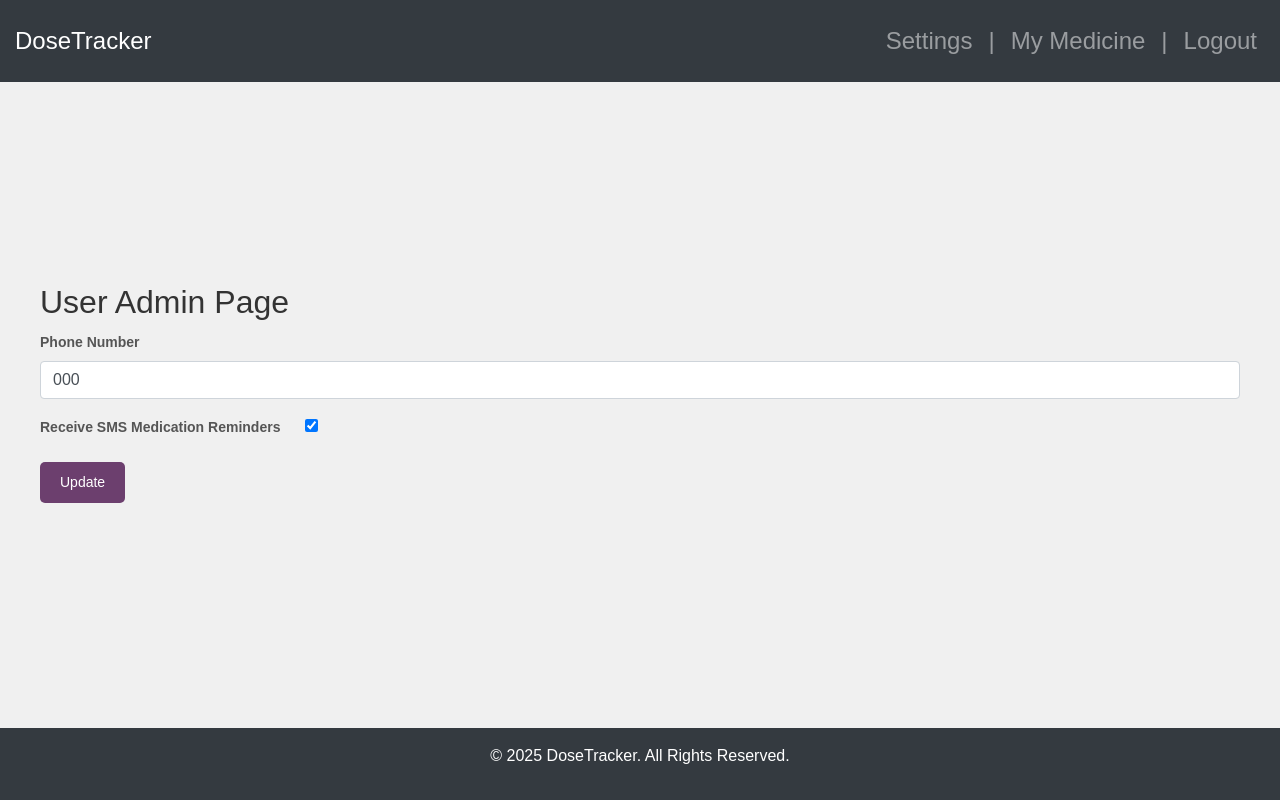
After one commit to djr812/DoseTracker, a Flask app: page /auth/user-admin in a window 1280 px wide. The commit adds this page. Run offline with Flask 3, Linux system fonts and the light colour scheme; a user stored in the database is signed in; tables that the repository leaves empty hold one stand-in row (values such as "Sample post"); some libraries are stand-ins or nearby versions.

Commit message:
Added User Admin page and ability to turn off  med reminders

```diff
--- a/app/application.py
+++ b/app/application.py
@@ -76,7 +76,7 @@ def create_app():
 
     scheduler.add_job(
         schedule_daily_reminders,
-        CronTrigger(hour=8, minute=31),  # Trigger at 1:00 AM every day
+        CronTrigger(hour=12, minute=45),  # Trigger at 1:00 AM every day
         args=[app],
     )
 
@@ -110,14 +110,21 @@ def schedule_daily_reminders(app):
 
         # For each unique reminder time, schedule an SMS job
         for reminder_time, meds in reminders_by_time.items():
-            # Schedule a job to send the SMS for that reminder time
-            scheduler.add_job(
-                send_sms,
-                CronTrigger(hour=reminder_time.hour, minute=reminder_time.minute),  # Schedule job at reminder time
-                args=[(reminder_time, meds, app)],  # Pass reminder time and list of medications
-                id=f"send_sms_{reminder_time.hour}_{reminder_time.minute}",  # Ensure unique job ID
-                replace_existing=True  # Replace any existing jobs for the same time
-            )
+            for med in meds:
+                user = med.user
+
+                # Skip users who opted out of SMS reminders
+                if not user.receive_sms_reminders:
+                    continue
+
+                # Schedule a job to send the SMS for that reminder time
+                scheduler.add_job(
+                    send_sms,
+                    CronTrigger(hour=reminder_time.hour, minute=reminder_time.minute),  # Schedule job at reminder time
+                    args=[(reminder_time, meds, app)],  # Pass reminder time and list of medications
+                    id=f"send_sms_{reminder_time.hour}_{reminder_time.minute}",  # Ensure unique job ID
+                    replace_existing=True  # Replace any existing jobs for the same time
+                )
         # Print the currently scheduled jobs
         jobs = scheduler.get_jobs()
         for job in jobs:
@@ -138,8 +145,10 @@ def send_sms(job_data):
         # Retrieve the user's phone number from the database
         user = User.query.get(meds[0].user_id)
         if user and user.phone_number:
+            if user.phone_number.startswith('0'):
+                user_phone_number = user.phone_number[1:]
             # add +61 country code
-            user_phone_number = f"+61 {user.phone_number}"
+            user_phone_number = f"+61 {user_phone_number}"
         else:
             print("User phone number is missing.")
             return
@@ -157,7 +166,6 @@ def send_sms(job_data):
             try:
                 for med in meds:
                     med.status = 'sent'
-                    db.session.add(med)
                 db.session.commit()
                 print(f"Updated status to 'sent' for {len(meds)} medications.")
             except Exception as e:
--- a/app/auth/routes.py
+++ b/app/auth/routes.py
@@ -4,7 +4,7 @@ from flask_bcrypt import Bcrypt
 from flask_mail import Message
 from flask_login import login_user, login_required, current_user, logout_user
 from app.models import User
-from app.forms import LoginForm, SignUpForm, ForgotPasswordForm, ResetPasswordForm
+from app.forms import LoginForm, SignUpForm, ForgotPasswordForm, ResetPasswordForm, UserAdminForm
 from itsdangerous import URLSafeTimedSerializer as Serializer
 from itsdangerous import SignatureExpired, BadSignature
 from urllib.parse import quote_plus, unquote_plus
@@ -74,8 +74,8 @@ def sign_up():
         hashed_password = bcrypt.generate_password_hash(password).decode('utf-8')
 
         # Remove leading zero from mobile number
-        if phone_number.startswith('0'):
-            phone_number = phone_number[1:]
+        #if phone_number.startswith('0'):
+        #    phone_number = phone_number[1:]
 
         # Create new user
         new_user = User(email=email, password_hash=hashed_password, phone_number=phone_number)
@@ -154,3 +154,30 @@ def reset_password(token):
         return redirect(url_for('auth.login'))
 
     return render_template('reset_password.html', form=form, token=token)
+
+
+@auth_bp.route('/user-admin', methods=['GET', 'POST'])
+@login_required
+def user_admin():
+    form = UserAdminForm()
+
+    # Pre-fill the form with current user data
+    if request.method == 'GET':
+        form.phone_number.data = current_user.phone_number
+        form.receive_sms_reminders.data = current_user.receive_sms_reminders
+
+    if form.validate_on_submit():
+        # Update user information
+        current_user.phone_number = form.phone_number.data
+        current_user.receive_sms_reminders = form.receive_sms_reminders.data
+
+        try:
+            db.session.commit()
+            flash('Your information has been updated!', 'success')
+            return redirect(url_for('medicines.my_medicine'))
+        except Exception as e:
+            db.session.rollback()
+            flash(f'Error: {e}', 'error')
+            return redirect(url_for('auth.user_admin'))  # Redirect to the same page
+
+    return render_template('user_admin.html', form=form)
--- a/app/forms.py
+++ b/app/forms.py
@@ -1,5 +1,5 @@
 from flask_wtf import FlaskForm
-from wtforms import StringField, PasswordField, TextAreaField, SelectField, TimeField
+from wtforms import StringField, PasswordField, TextAreaField, SelectField, TimeField, BooleanField
 from wtforms.validators import DataRequired, Email, EqualTo, Optional, InputRequired, Length
 from wtforms.fields import FieldList
 
@@ -68,4 +68,7 @@ class EditMedicineForm(FlaskForm):
     reminder_time = FieldList(TimeField('Reminder Time', format='%H:%M'), min_entries=1, max_entries=4)
     reminder_message = FieldList(StringField('Reminder Message'), min_entries=1, max_entries=4)
 
-    # Remove the FieldList for status (we'll handle it manually in the route)
+
+class UserAdminForm(FlaskForm):
+    phone_number = StringField('Phone Number', validators=[Length(max=15)])
+    receive_sms_reminders = BooleanField('Receive SMS Medication Reminders', default=True)
--- a/app/models.py
+++ b/app/models.py
@@ -9,6 +9,7 @@ class User(db.Model):
     email = db.Column(db.String(255), unique=True, nullable=False)
     password_hash = db.Column(db.String(255), nullable=False)
     phone_number = db.Column(db.String(15), unique=True, nullable=True)
+    receive_sms_reminders = db.Column(db.Boolean, default=True)
     created_at = db.Column(db.DateTime, default=db.func.current_timestamp())
     updated_at = db.Column(db.DateTime, default=db.func.current_timestamp(), onupdate=db.func.current_timestamp())
 
--- a/app/static/css/style.css
+++ b/app/static/css/style.css
@@ -214,6 +214,16 @@ button:hover {
     text-align: center;
     font-size: 14px;
     color: #6c3f6e;
+}
+
+/* User Admin Styling */
+.checkbox-container {
+    display: inline-block;
+    margin-left: 20px;
+}
+
+.checkbox-label {
+    display: inline-block;
 }
 
 /* Medicines Page Styling */
--- a/app/templates/layout.html
+++ b/app/templates/layout.html
@@ -27,7 +27,16 @@
                 <ul class="navbar-nav ml-auto">
                     {% if current_user.is_authenticated %}
                     <li class="nav-item">
+                        <a class="nav-link" href="{{ url_for('auth.user_admin') }}">Settings</a>
+                    </li>
+                    <li class="nav-item">
+                        <a class="nav-link">|</a>
+                    </li>
+                    <li class="nav-item">
                         <a class="nav-link" href="{{ url_for('medicines.my_medicine') }}">My Medicine</a>
+                    </li>
+                    <li class="nav-item">
+                        <a class="nav-link">|</a>
                     </li>
                     <li class="nav-item">
                         <a class="nav-link" href="{{ url_for('auth.logout') }}">Logout</a>
@@ -35,6 +44,9 @@
                     {% else %}
                     <li class="nav-item">
                         <a class="nav-link" href="{{ url_for('auth.login') }}">Login</a>
+                    </li>
+                    <li class="nav-item">
+                        <a class="nav-link">|</a>
                     </li>
                     <li class="nav-item">
                         <a class="nav-link" href="{{ url_for('auth.sign_up') }}">Sign Up</a>
--- /dev/null
+++ b/app/templates/user_admin.html
@@ -0,0 +1,31 @@
+{% extends 'layout.html' %}
+
+{% block content %}
+    <div class="container mt-4">
+        <h2>User Admin Page</h2>
+        <form method="POST" action="{{ url_for('auth.user_admin') }}">
+            {{ form.hidden_tag() }}
+
+            <div class="form-group">
+                <label for="phone_number">Phone Number</label>
+                {{ form.phone_number(class="form-control", id="phone_number") }}
+                {% if form.phone_number.errors %}
+                    <ul class="error-list">
+                        {% for error in form.phone_number.errors %}
+                            <li>{{ error }}</li>
+                        {% endfor %}
+                    </ul>
+                {% endif %}
+            </div>
+
+            <div class="form-group">
+                <label for="receive_sms_reminders" class="checkbox-label">Receive SMS Medication Reminders</label>
+                <div class="checkbox-container">
+                    {{ form.receive_sms_reminders() }}
+                </div>
+            </div>
+
+            <button type="submit" class="btn btn-primary">Update</button>
+        </form>
+    </div>
+{% endblock %}
```
Also changed, not shown: migrations/versions/59fb7f6fb84e_add_receive_sms_reminders_column_to_.py (added, +32 -0 lines).
